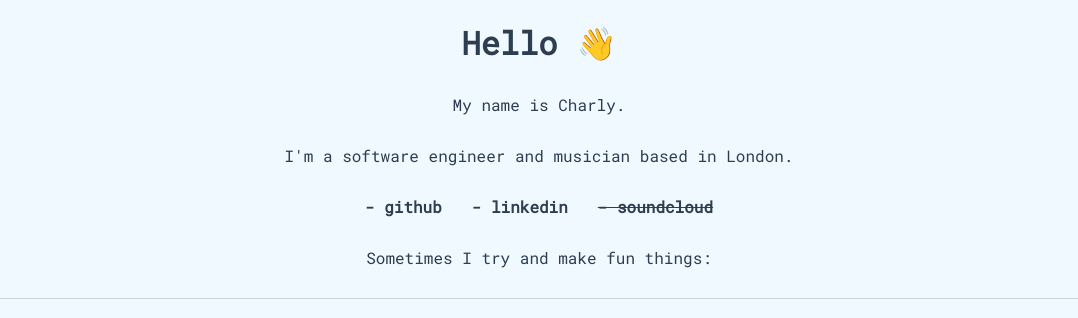
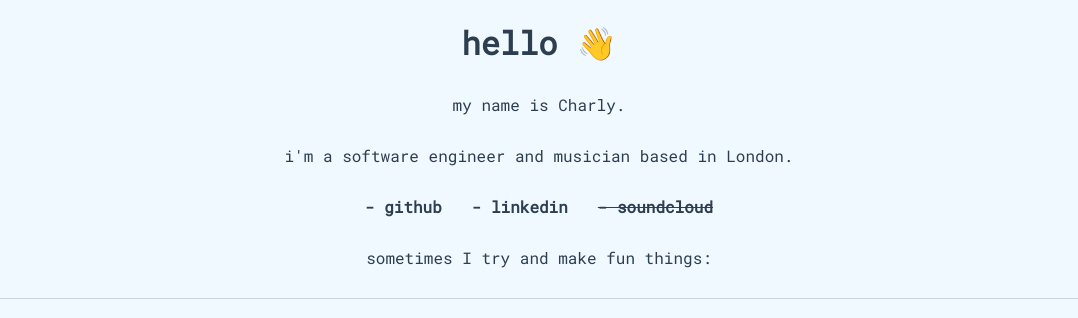
Before and after one commit to phlye/phlye.github.io, a Vue app: page / in a window 1280 px wide. Shown: the top 318 px of the page, without its empty margins (101-1179 px from the left). Built offline with nearby package versions, Linux system fonts and the light colour scheme.

Commit message:
lowercase content for Hello.vue

```diff
--- a/src/components/Hello.vue
+++ b/src/components/Hello.vue
@@ -1,8 +1,8 @@
 <template>
   <div class="hello">
-    <h1>Hello &#x1F44B;</h1>
-    <p>My name is Charly.</p>
-    <p>I'm a software engineer and musician based in London.</p>
+    <h1>hello &#x1F44B;</h1>
+    <p>my name is Charly.</p>
+    <p>i'm a software engineer and musician based in London.</p>
     <ul>
       <li>
         <a href="https://github.com/charlyflynn" target="_blank">- github</a>
@@ -18,7 +18,7 @@
         <a class="disabled">- soundcloud</a>
       </li>
     </ul>
-    <p>Sometimes I try and make fun things:</p>
+    <p>sometimes I try and make fun things:</p>
   </div>
 </template>
 
```
